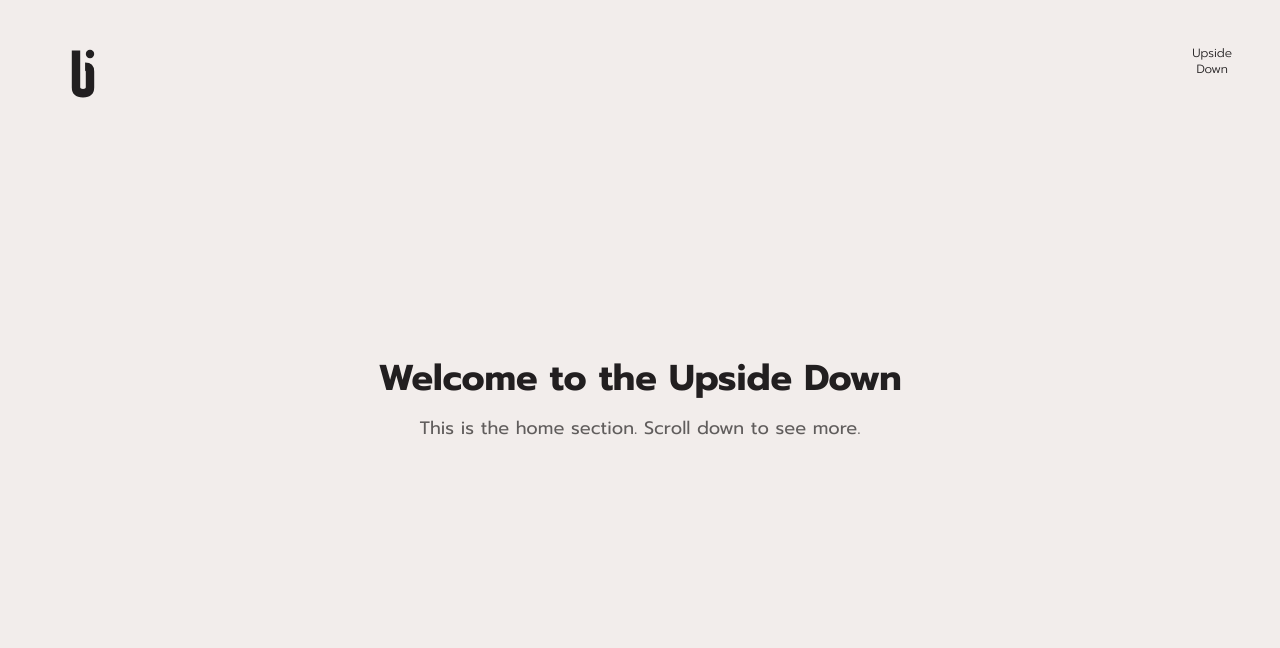
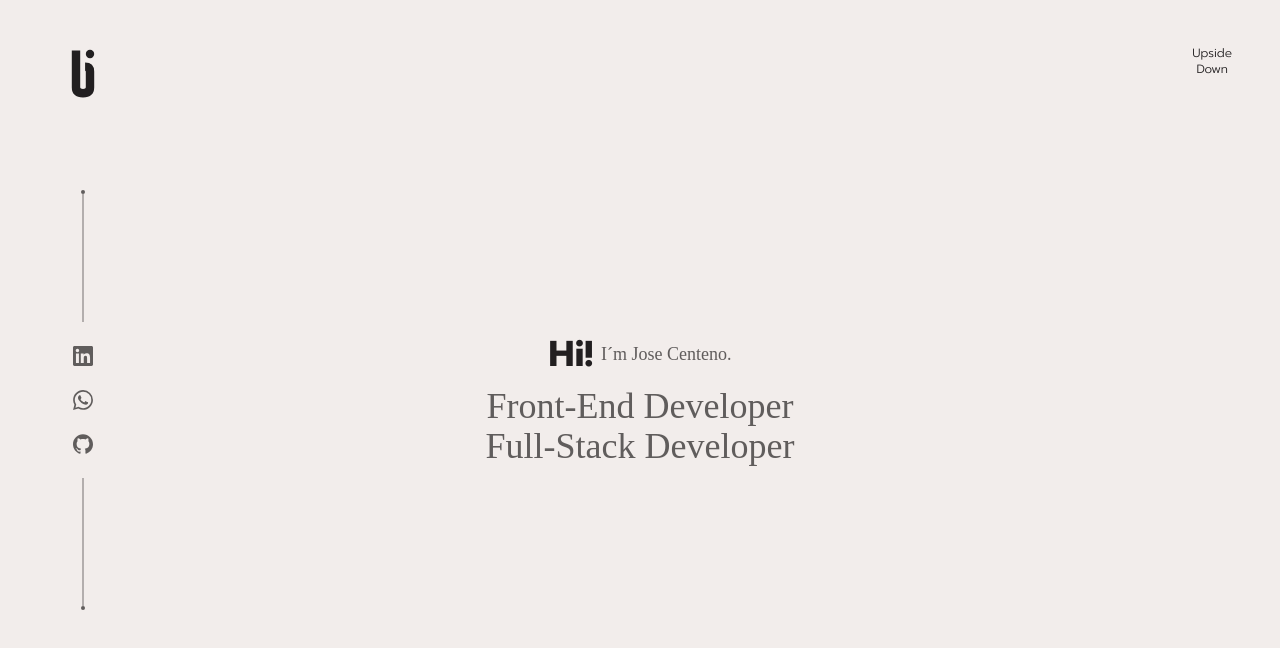
Before and after one commit to JoseMcmW/portfolio-2026, a React (Vite) app: page / in a window 1280 px wide. Shown: the top 648 px of the page. Built offline with nearby package versions, Linux system fonts and the light colour scheme; a web font is replaced by a local one.

Commit message:
feat: Enhance Home view with social links and secondary text color. Update styles for improved visual hierarchy and accessibility.

```diff
--- a/src/index.css
+++ b/src/index.css
@@ -150,6 +150,7 @@
   /* Definimos colores personalizados que usan nuestras variables */
   --color-bg-primary: var(--bg-primary);
   --color-text-primary: var(--text-primary);
+  --color-text-secondary: var(--text-secondary);
   --color-accent: var(--accent);
 }
 
@@ -157,6 +158,7 @@
 :root {
   --bg-primary: #F2EDEB;
   --text-primary: #221F20;
+  --text-secondary: rgba(34, 31, 32, 0.7); /* #221F20 con 70% opacidad */
   --accent: #00C8FF;
 }
 
@@ -164,5 +166,6 @@
 .dark {
   --bg-primary: #221F20;
   --text-primary: #F4320B;
+  --text-secondary: rgba(244, 50, 11, 0.7); /* #F4320B con 70% opacidad */
   --accent: #00C8FF;
 }
--- a/src/views/Home/Home.tsx
+++ b/src/views/Home/Home.tsx
@@ -10,12 +10,66 @@ export const Home = () => {
       {/* Reveal Background Effect */}
       <RevealBackground />
       {/* Logo */}
-      <span className="text-text-primary text-2xl font-bold fixed top-10 left-12 z-20">
+      <div className="fixed top-10 left-[83px] -translate-x-1/2 z-20">
         <svg width="70" height="70" viewBox="0 0 100 100" fill="none" xmlns="http://www.w3.org/2000/svg">
           <path d="M22 15 L34 15 L34 68 Q34 82 50 82 Q66 82 66 68 L66 45 Q66 32 53 32 L53 44 Q54 44 54 45 L54 68 Q54 70 50 70 Q46 70 46 68 L46 15 L22 15 Z" fill={logoColor}/>
           <circle cx="60" cy="20" r="6" fill={logoColor}/>
         </svg>
-      </span>
+      </div>
+
+      {/* Vertical Line with Social Links */}
+      <div className="fixed left-[83px] -translate-x-1/2 top-1/2 -translate-y-1/2 z-20 flex flex-col items-center">
+        {/* Top Point */}
+        <div className="w-1 h-1 rounded-full bg-text-primary/70"></div>
+
+        {/* Upper Line */}
+        <div className="w-0.5 h-32 bg-text-primary/30"></div>
+
+        {/* Social Icons */}
+        <div className="flex flex-col gap-6 my-6">
+          {/* LinkedIn */}
+          <a
+            href="https://linkedin.com/in/tu-perfil"
+            target="_blank"
+            rel="noopener noreferrer"
+            className="text-text-secondary hover:text-text-primary transition-colors duration-300 hover:scale-110 transform"
+          >
+            <svg width="20" height="20" viewBox="0 0 24 24" fill="currentColor" xmlns="http://www.w3.org/2000/svg">
+              <path d="M20.447 20.452h-3.554v-5.569c0-1.328-.027-3.037-1.852-3.037-1.853 0-2.136 1.445-2.136 2.939v5.667H9.351V9h3.414v1.561h.046c.477-.9 1.637-1.85 3.37-1.85 3.601 0 4.267 2.37 4.267 5.455v6.286zM5.337 7.433c-1.144 0-2.063-.926-2.063-2.065 0-1.138.92-2.063 2.063-2.063 1.14 0 2.064.925 2.064 2.063 0 1.139-.925 2.065-2.064 2.065zm1.782 13.019H3.555V9h3.564v11.452zM22.225 0H1.771C.792 0 0 .774 0 1.729v20.542C0 23.227.792 24 1.771 24h20.451C23.2 24 24 23.227 24 22.271V1.729C24 .774 23.2 0 22.222 0h.003z"/>
+            </svg>
+          </a>
+
+          {/* WhatsApp */}
+          <a
+            href="https://wa.me/tu-numero"
+            target="_blank"
+            rel="noopener noreferrer"
+            className="text-text-secondary hover:text-text-primary transition-colors duration-300 hover:scale-110 transform"
+          >
+            <svg width="20" height="20" viewBox="0 0 24 24" fill="currentColor" xmlns="http://www.w3.org/2000/svg">
+              <path d="M17.472 14.382c-.297-.149-1.758-.867-2.03-.967-.273-.099-.471-.148-.67.15-.197.297-.767.966-.94 1.164-.173.199-.347.223-.644.075-.297-.15-1.255-.463-2.39-1.475-.883-.788-1.48-1.761-1.653-2.059-.173-.297-.018-.458.13-.606.134-.133.298-.347.446-.52.149-.174.198-.298.298-.497.099-.198.05-.371-.025-.52-.075-.149-.669-1.612-.916-2.207-.242-.579-.487-.5-.669-.51-.173-.008-.371-.01-.57-.01-.198 0-.52.074-.792.372-.272.297-1.04 1.016-1.04 2.479 0 1.462 1.065 2.875 1.213 3.074.149.198 2.096 3.2 5.077 4.487.709.306 1.262.489 1.694.625.712.227 1.36.195 1.871.118.571-.085 1.758-.719 2.006-1.413.248-.694.248-1.289.173-1.413-.074-.124-.272-.198-.57-.347m-5.421 7.403h-.004a9.87 9.87 0 01-5.031-1.378l-.361-.214-3.741.982.998-3.648-.235-.374a9.86 9.86 0 01-1.51-5.26c.001-5.45 4.436-9.884 9.888-9.884 2.64 0 5.122 1.03 6.988 2.898a9.825 9.825 0 012.893 6.994c-.003 5.45-4.437 9.884-9.885 9.884m8.413-18.297A11.815 11.815 0 0012.05 0C5.495 0 .16 5.335.157 11.892c0 2.096.547 4.142 1.588 5.945L.057 24l6.305-1.654a11.882 11.882 0 005.683 1.448h.005c6.554 0 11.89-5.335 11.893-11.893a11.821 11.821 0 00-3.48-8.413Z"/>
+            </svg>
+          </a>
+
+          {/* GitHub */}
+          <a
+            href="https://github.com/tu-usuario"
+            target="_blank"
+            rel="noopener noreferrer"
+            className="text-text-secondary hover:text-text-primary transition-colors duration-300 hover:scale-110 transform"
+          >
+            <svg width="20" height="20" viewBox="0 0 24 24" fill="currentColor" xmlns="http://www.w3.org/2000/svg">
+              <path d="M12 .297c-6.63 0-12 5.373-12 12 0 5.303 3.438 9.8 8.205 11.385.6.113.82-.258.82-.577 0-.285-.01-1.04-.015-2.04-3.338.724-4.042-1.61-4.042-1.61C4.422 18.07 3.633 17.7 3.633 17.7c-1.087-.744.084-.729.084-.729 1.205.084 1.838 1.236 1.838 1.236 1.07 1.835 2.809 1.305 3.495.998.108-.776.417-1.305.76-1.605-2.665-.3-5.466-1.332-5.466-5.93 0-1.31.465-2.38 1.235-3.22-.135-.303-.54-1.523.105-3.176 0 0 1.005-.322 3.3 1.23.96-.267 1.98-.399 3-.405 1.02.006 2.04.138 3 .405 2.28-1.552 3.285-1.23 3.285-1.23.645 1.653.24 2.873.12 3.176.765.84 1.23 1.91 1.23 3.22 0 4.61-2.805 5.625-5.475 5.92.42.36.81 1.096.81 2.22 0 1.606-.015 2.896-.015 3.286 0 .315.21.69.825.57C20.565 22.092 24 17.592 24 12.297c0-6.627-5.373-12-12-12"/>
+            </svg>
+          </a>
+        </div>
+
+        {/* Lower Line */}
+        <div className="w-0.5 h-32 bg-text-primary/30"></div>
+
+        {/* Bottom Point */}
+        <div className="w-1 h-1 rounded-full bg-text-primary/70"></div>
+      </div>
 
       {/* Theme Toggle */}
       <div className="fixed top-10 right-12 z-20">
@@ -30,9 +84,17 @@ export const Home = () => {
 
       {/* Hero Content */}
       <div className="text-center px-12 relative z-10">
-        <h2 className="text-text-primary text-4xl font-bold mb-4">Welcome to the Upside Down</h2>
-        <p className="text-text-primary/70 text-lg">
-          This is the home section. Scroll down to see more.
+        <span className='flex flex-row items-center justify-center mb-3'>
+          <h2 className="font-sans text-text-primary text-4xl font-bold mr-2">Hi!</h2>
+          <p className="font-serif text-text-secondary text-lg">
+            I´m Jose Centeno.
+          </p>
+        </span>
+        <p className="font-serif text-text-secondary text-4xl">
+          Front-End Developer
+        </p>
+        <p className="font-serif text-text-secondary text-4xl">
+          Full-Stack Developer
         </p>
       </div>
     </section>
```
